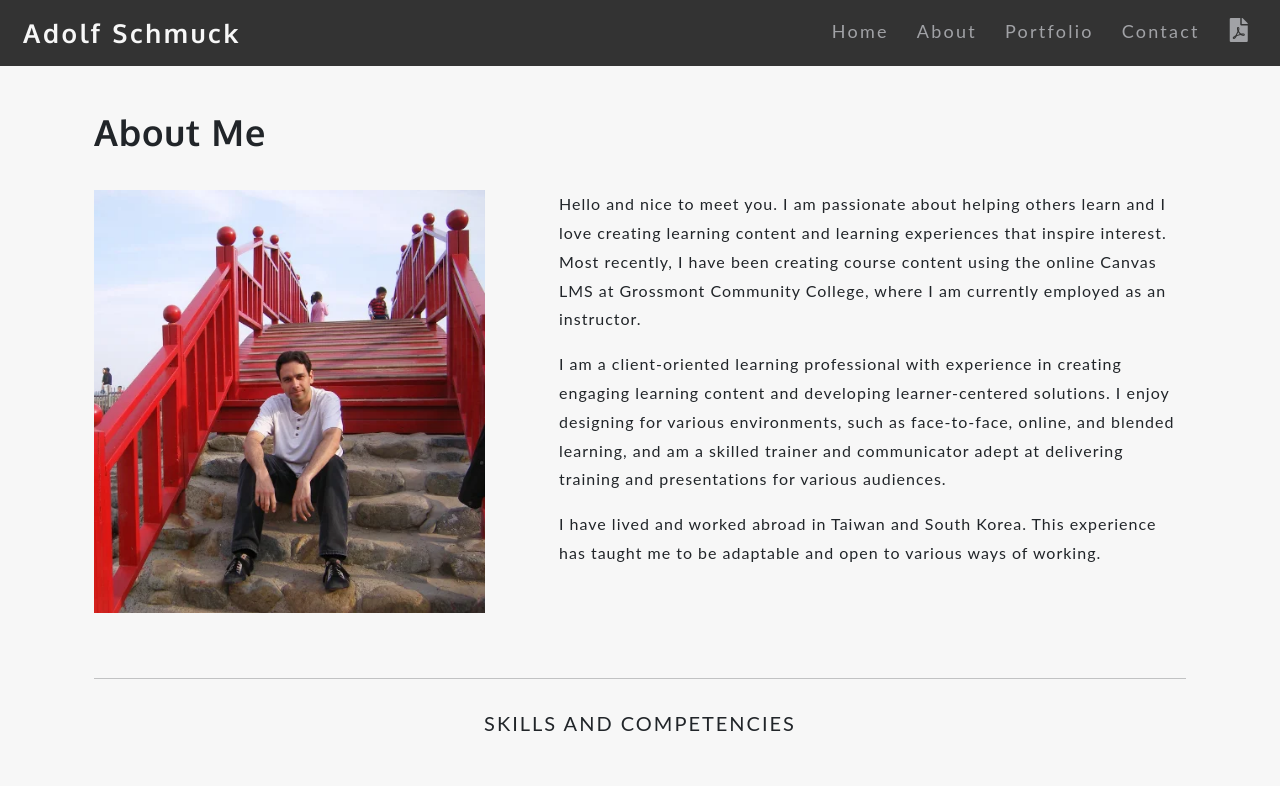
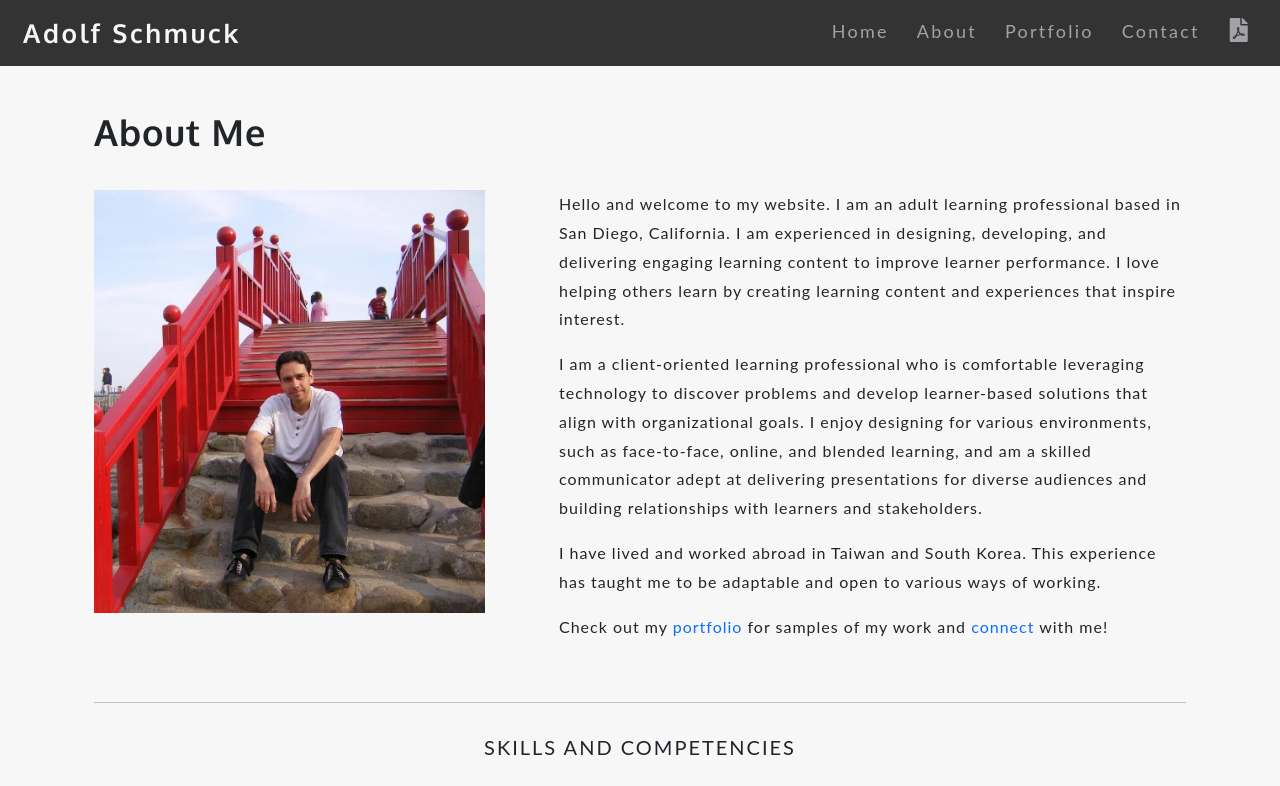
Before and after one commit to answebdev/portfolio-id, a React (Create React App) app: page /about in a window 1280 px wide. Shown: the top 786 px of the page. Built offline with nearby package versions, Linux system fonts and the light colour scheme.

Commit message:
update About Page

```diff
--- a/src/components/pages/About.js
+++ b/src/components/pages/About.js
@@ -6,7 +6,6 @@ import classes from '../../styles/About.module.css';
 
 // import profile from '../../img/profile-alt.jpg';
 import busan from '../../img/busan-crop.webp';
-
 import thumb from '../../img/thumb-up.webp';
 import gear from '../../img/gear.webp';
 import checkmark from '../../img/checkmark.webp';
@@ -44,35 +43,53 @@ const About = () => {
             </Col>
 
             <Col md={7}>
+              <p className={classes.P}>
+                Hello and welcome to my website. I am an adult learning
+                professional based in San Diego, California. I am experienced in
+                designing, developing, and delivering engaging learning content
+                to improve learner performance. I love helping others learn by
+                creating learning content and experiences that inspire interest.
+              </p>
+              <p className={classes.P}>
+                I am a client-oriented learning professional who is comfortable
+                leveraging technology to discover problems and develop
+                learner-based solutions that align with organizational goals. I
+                enjoy designing for various environments, such as face-to-face,
+                online, and blended learning, and am a skilled communicator
+                adept at delivering presentations for diverse audiences and
+                building relationships with learners and stakeholders.
+              </p>
               {/* <p className={classes.P}>
-                Hello and nice to meet you. I am a learning professional with a
-                focus on instructional design and eLearning development. I am
-                passionate about helping others learn and I love creating
-                learning content and learning experiences that inspire interest.
-                Most recently, I have been creating course content using the
-                online Canvas LMS at Grossmont Community College, where I am
-                currently employed as an instructor.
-              </p> */}
-              <p className={classes.P}>
                 Hello and nice to meet you. I am passionate about helping others
                 learn and I love creating learning content and learning
                 experiences that inspire interest. Most recently, I have been
                 creating course content using the online Canvas LMS at Grossmont
                 Community College, where I am currently employed as an
                 instructor.
-              </p>
-              <p className={classes.P}>
+              </p> */}
+              {/* <p className={classes.P}>
                 I am a client-oriented learning professional with experience in
                 creating engaging learning content and developing
                 learner-centered solutions. I enjoy designing for various
                 environments, such as face-to-face, online, and blended
                 learning, and am a skilled trainer and communicator adept at
                 delivering training and presentations for various audiences.
-              </p>
+              </p> */}
               <p className={classes.P}>
                 I have lived and worked abroad in Taiwan and South Korea. This
                 experience has taught me to be adaptable and open to various
                 ways of working.
+              </p>
+              <p className={classes.P}>
+                Check out my{' '}
+                <a style={{ textDecoration: 'none' }} href='/portfolio'>
+                  portfolio&nbsp;
+                </a>
+                for samples of my work and{' '}
+                <a style={{ textDecoration: 'none' }} href='/contact'>
+                  connect
+                </a>{' '}
+                with me!
               </p>
             </Col>
           </Row>
```
